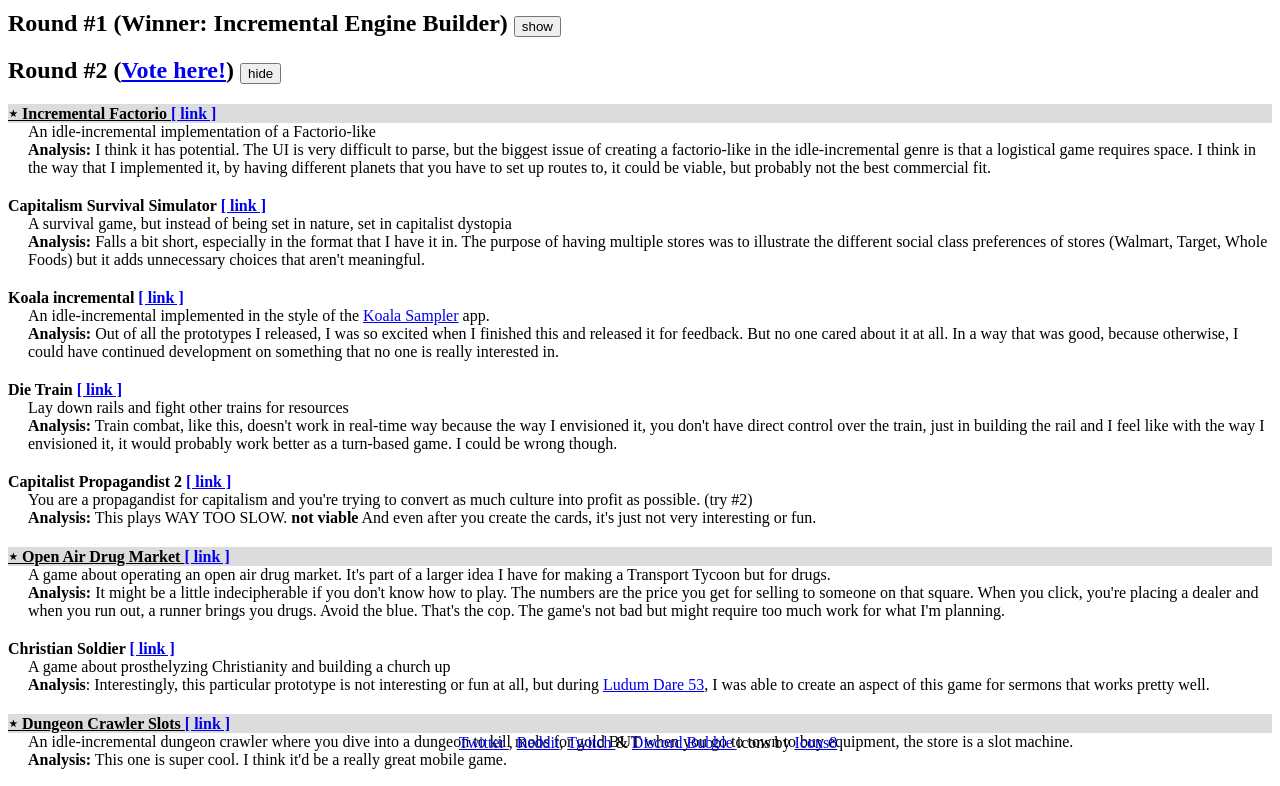
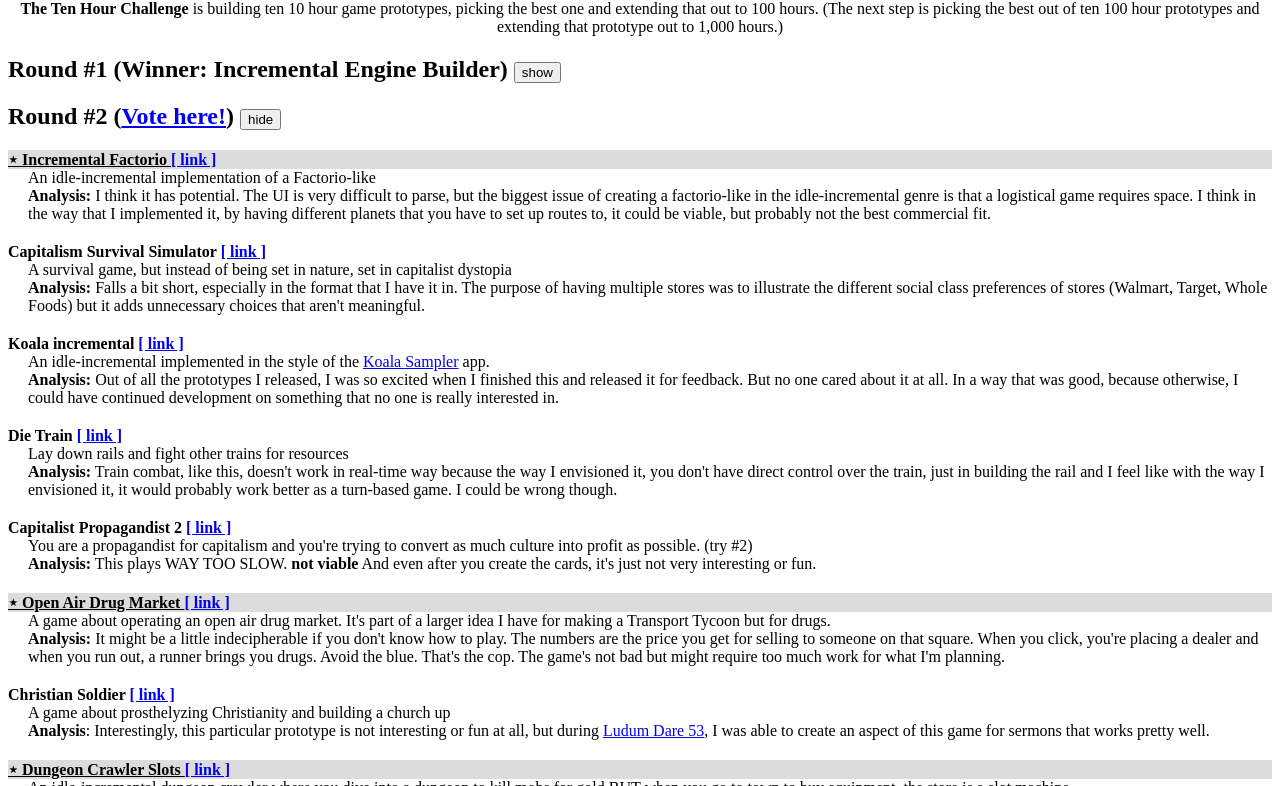
Before and after one commit to nczmoo/nczmoo.github.io, a plain HTML site: page 10h/index.html in a window 1280 px wide. Shown: the part 48-834 px from the top of the page. Drawn offline with nearby package versions, Linux system fonts and the light colour scheme.

Commit message:
cosmetic changes

```diff
--- a/10h/index.html
+++ b/10h/index.html
@@ -5,7 +5,7 @@
     <meta charset="utf-8">
     <meta name="viewport" content="width=device-width, initial-scale=1">
 
-		<title>nczmoo - who am I? who are you?!</title>
+		<title>nczmoo - 10h challenge</title>
 		<style>
       .bold {
         font-weight: bold;
@@ -18,11 +18,9 @@
       .tenHTitle{
         font-weight:bold;
       }
-      #credits {
-        width: 100%;
-        text-align:center;
-        bottom: 0;
-        position:absolute;
+      .credits {
+       text-align:center;
+       margin-top: 100px;
       }
       #links {
         text-align:right;
@@ -88,6 +86,9 @@
 
       <a href='https://www.twitch.tv/nczmoo'><img src='../img/icons8-twitch-24.png'></a>
       <!--<a href='https://discord.gg/muYh5r9Wfq'><img src='img/icons8-discord-bubble-24.png'></a>-->
+    </div>
+    <div class="text-center">
+      <span class='bold'>The Ten Hour Challenge</span> is building ten 10 hour game prototypes, picking the best one and extending that out to 100 hours. (The next step is picking the best out of ten 100 hour prototypes and extending that prototype out to 1,000 hours.)
     </div>
     <h2 id='r1' class="">
         Round #1  (Winner: Incremental Engine Builder)
@@ -287,20 +288,10 @@
 
 
 -->
-    <div id='credits'><div>
+    <div class="credits">
 
-    <a target="_blank" href="https://icons8.com/icon/102900/twitter">
-    Twitter
-  </a>,
-  <a target="_blank" href="https://icons8.com/icon/871/reddit">Reddit</a>,
-  <a target="_blank" href="https://icons8.com/icon/taWYJvfbBQ6J/twitch">
-    Twitch
-  </a> &
-  <a target="_blank" href="https://icons8.com/icon/G0225mVJFc3U/discord-bubble">
-    Discord Bubble
-  </a>
-  icons by <a target="_blank" href="https://icons8.com">Icons8</a>
-</div>
+      icons by <a target="_blank" href="https://icons8.com">Icons8</a>
+    </div>
     <script src='https://code.jquery.com/jquery-3.6.1.js'></script>
     <script src='../js.js'></script>
 
```
